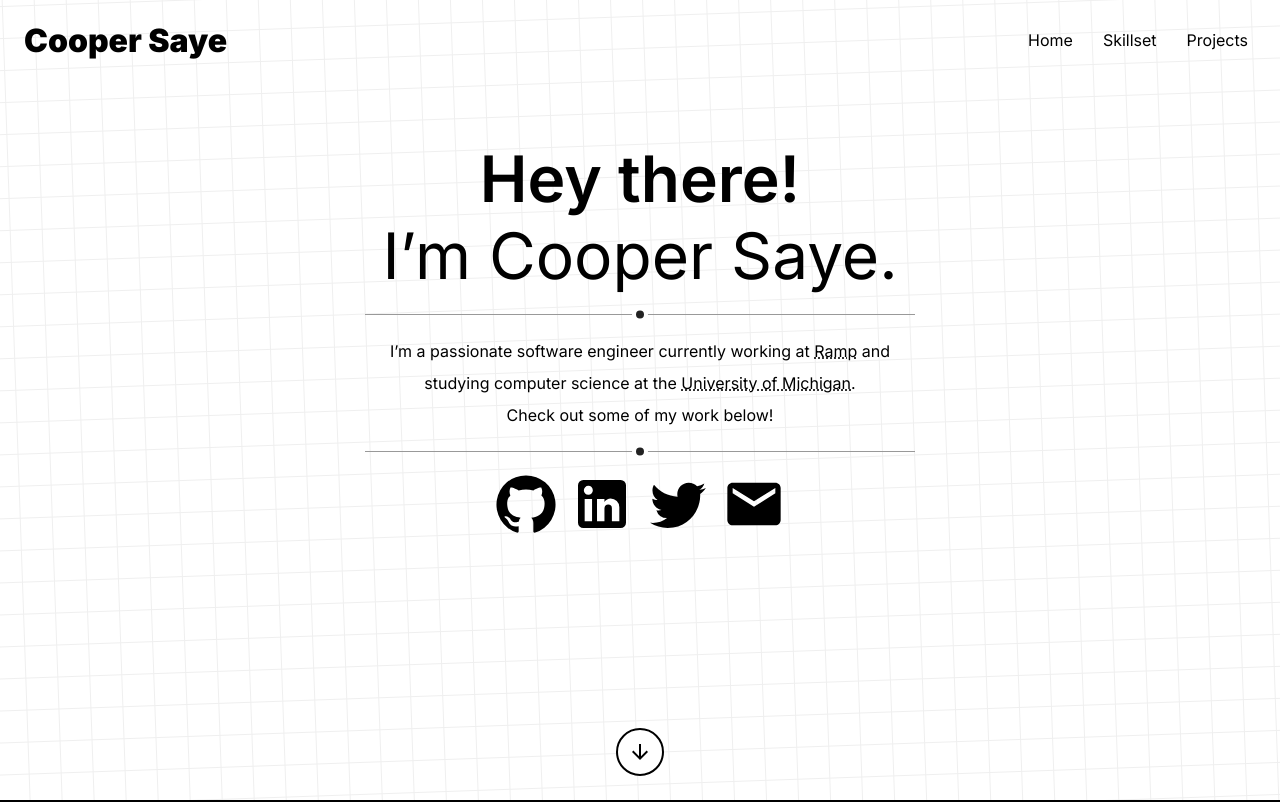
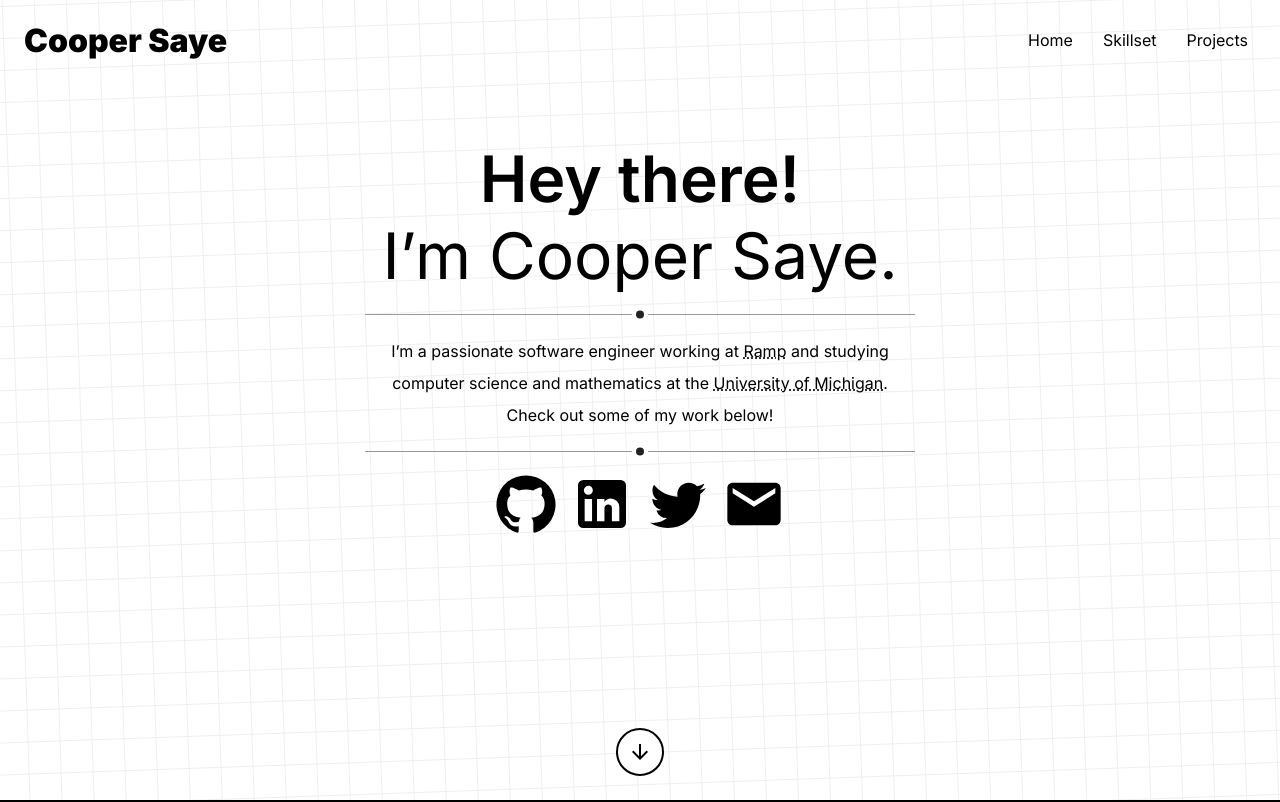
Before and after one commit to csaye/csaye.com-v5, a Next.js app: page / in a window 1280 px wide. Shown: the top 802 px of the page. Built offline with nearby package versions, Linux system fonts and the light colour scheme.

Commit message:
Update intro

```diff
--- a/components/Intro.tsx
+++ b/components/Intro.tsx
@@ -46,9 +46,9 @@ export default function Intro(props: Props) {
         </h1>
         <hr />
         <p className={styles.bio}>
-          I’m a passionate software engineer currently working at{' '}
+          I’m a passionate software engineer working at{' '}
           <OutLink href='https://ramp.com/'>Ramp</OutLink> and studying computer
-          science at the{' '}
+          science and mathematics at the{' '}
           <OutLink href='https://umich.edu/'>University of Michigan</OutLink>.
           <br />
           Check out some of my work below!
--- a/styles/components/Intro.module.scss
+++ b/styles/components/Intro.module.scss
@@ -55,10 +55,6 @@
     > .bio {
       line-height: 32px;
 
-      @media (max-width: 575.98px) {
-        font-size: 14px;
-      }
-
       a {
         text-decoration: underline;
 
```
